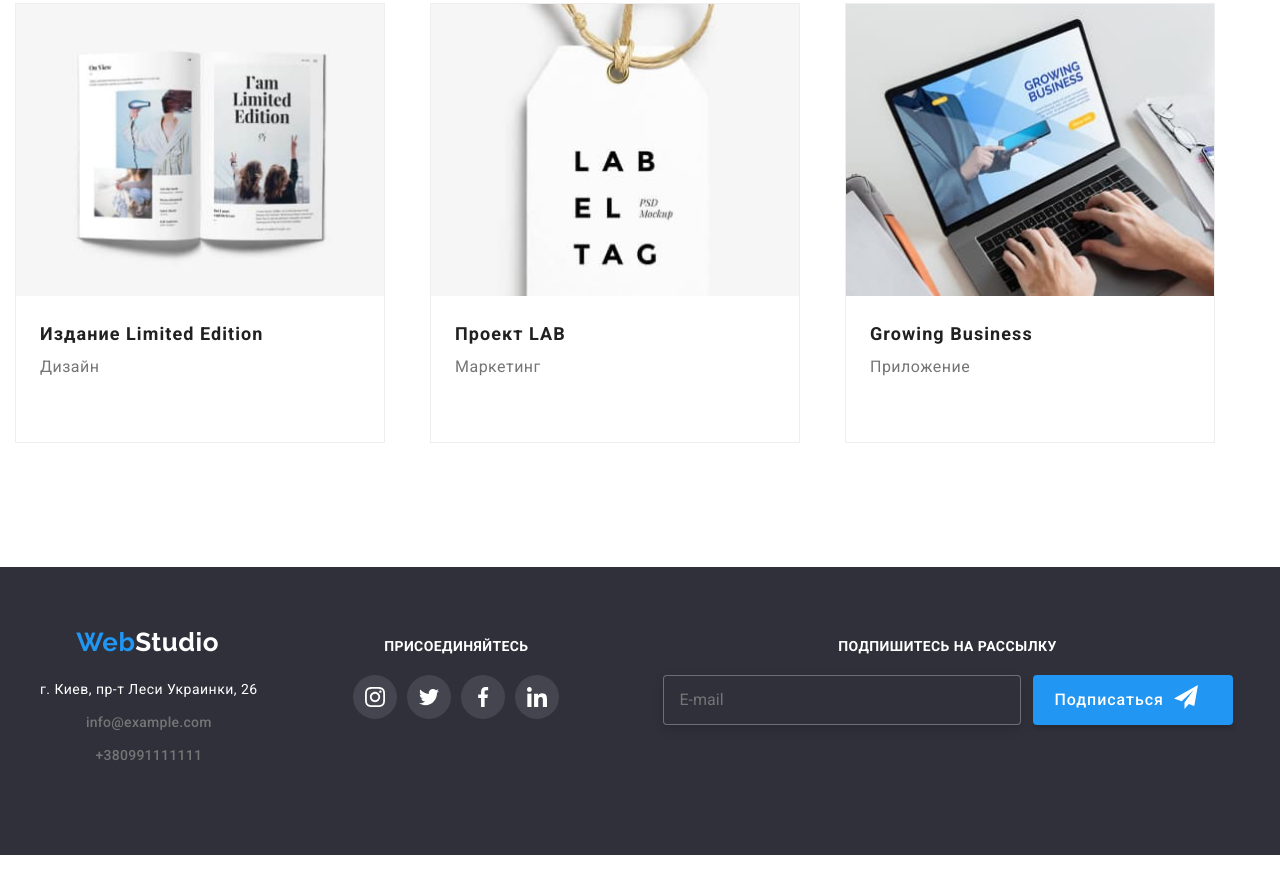
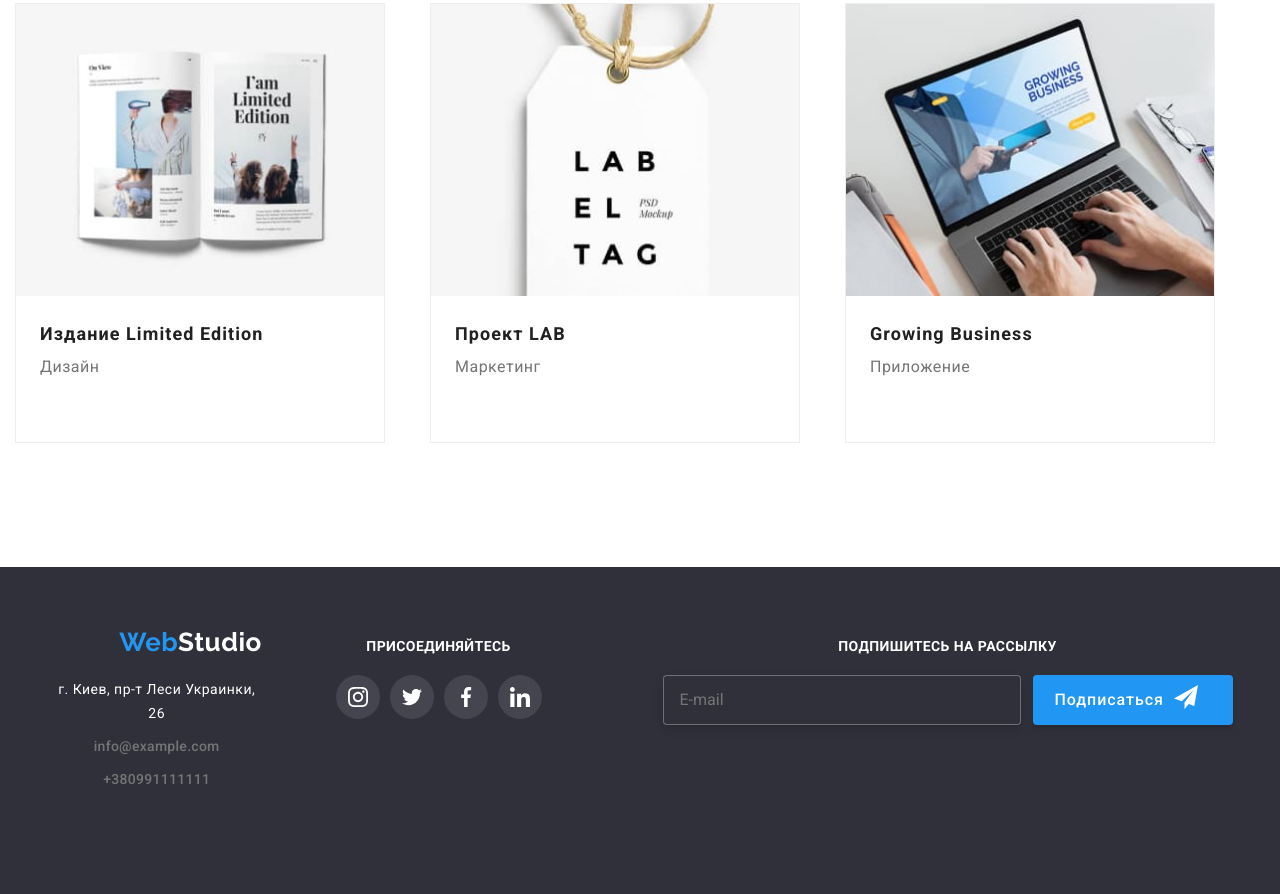
Before and after one commit to HelenBoiko/goit-markup-hw-08, a plain HTML site: page portfolio.html in a window 1280 px wide. Shown: the part 1326-2220 px from the top of the page. Before the commit the page ends 2181 px from the top, so only its background shows below. Drawn offline with nearby package versions, Linux system fonts and the light colour scheme.

Commit message:
футер в портфолио

```diff
--- a/portfolio.html
+++ b/portfolio.html
@@ -307,9 +307,10 @@
 
 	<footer class="footer-container">
 		<div class="container footer-list">
+			<div class="footer-in-tablet">
 			<div class="footer-blok">
         <a class="logo" href="./index.html">Web<span class="logo-studio-white">Studio</span></a>
-				<div class="addres-footer">
+				<div class="address-footer">
 				  <address class="address-footer__contact">
 						<p class="address-footer__nav">г. Киев, пр-т Леси Украинки, 26</p>
 						<ul class="contact-nav">
@@ -352,6 +353,7 @@
 					</li>
 				</ul>
 			</div>
+			</div>
 			<div class="subscribe-list footer-blok">
 				<form class="footer-form">
 					<h3 class="footer-form__sign">Подпишитесь на рассылку</h3>
@@ -361,8 +363,6 @@
 					</div>
 				</form>
 			</div>
-
-			</div>
 		</div>
     </footer>
     </body>
```
Also changed, not shown: index.html (indentation only). Lines whose indentation alone changed are shown as unchanged.
